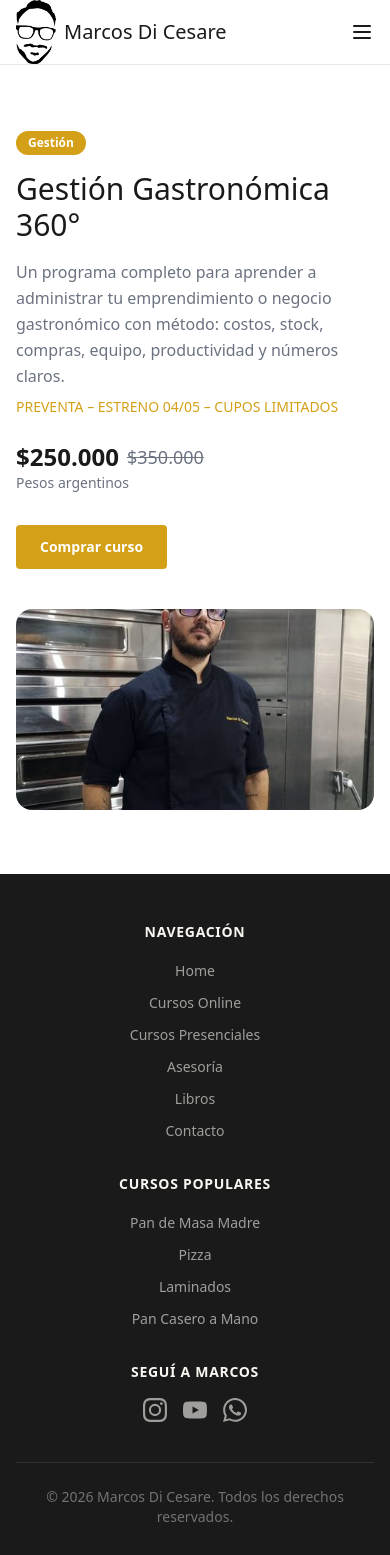
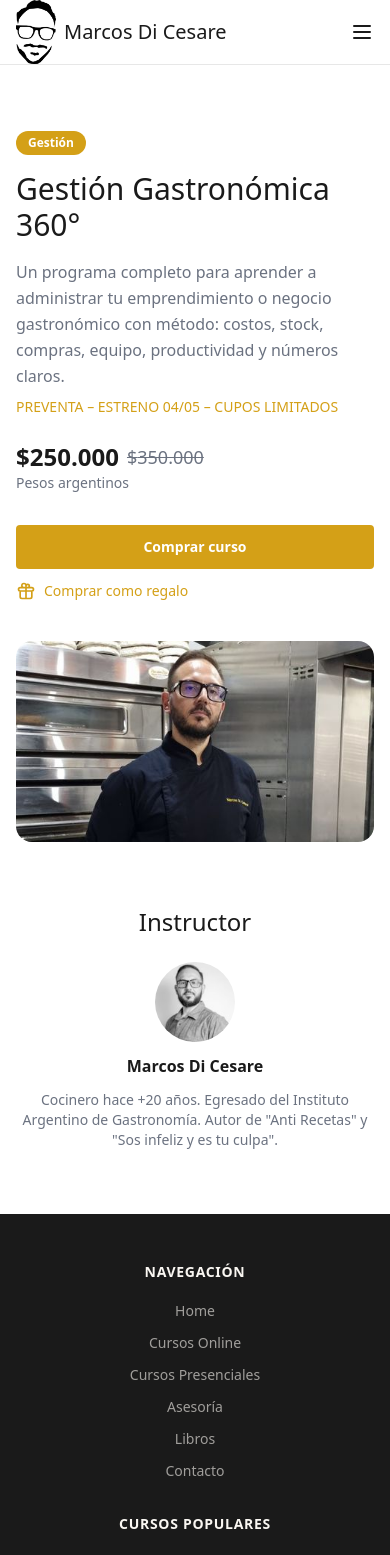
Before and after one commit to Marcus-dev-31/gastronomia-web, a Next.js app: page /cursos/gestion-gastronomica-360 in a window 390 px wide. Shown: the top 1555 px of the page. Built offline with nearby package versions, Linux system fonts and the light colour scheme; a web font is replaced by a local one.

Commit message:
feat: add sticky navbar, instructor section, gift purchase option and image fixes

```diff
--- a/app/asesoria/page.tsx
+++ b/app/asesoria/page.tsx
@@ -61,7 +61,8 @@ export default function AsesoriaPage() {
               </div>
             </div>
 
-            <div className="mt-8 flex flex-col sm:flex-row gap-4 justify-center md:justify-start">
+            <div className="mt-8 flex flex-col gap-4">
+  <div className="flex flex-col sm:flex-row gap-4 justify-center md:justify-start">
     <Button href="#">Contratar asesoría</Button>
     <Button
       href="https://wa.me/5491100000000"
@@ -69,6 +70,26 @@ export default function AsesoriaPage() {
     >
       Consultar por WhatsApp
     </Button>
+  </div>
+  <a
+    href="#"
+    className="inline-flex items-center gap-2 text-brand-gold text-sm font-medium hover:underline justify-center md:justify-start"
+  >
+    <svg
+      className="w-5 h-5"
+      fill="none"
+      stroke="currentColor"
+      viewBox="0 0 24 24"
+    >
+      <path
+        strokeLinecap="round"
+        strokeLinejoin="round"
+        strokeWidth={2}
+        d="M12 8v13m0-13V6a2 2 0 112 2h-2zm0 0V5.5A2.5 2.5 0 109.5 8H12zm-7 4h14M5 12a2 2 0 110-4h14a2 2 0 110 4M5 12v7a2 2 0 002 2h10a2 2 0 002-2v-7"
+      />
+    </svg>
+    Comprar como regalo
+  </a>
 </div>
           </div>
 
--- a/app/cursos/[slug]/page.tsx
+++ b/app/cursos/[slug]/page.tsx
@@ -9,7 +9,11 @@ export function generateStaticParams() {
   }));
 }
 
-export async function generateMetadata({ params }: { params: Promise<{ slug: string }> }) {
+export async function generateMetadata({
+  params,
+}: {
+  params: Promise<{ slug: string }>;
+}) {
   const { slug } = await params;
   const course = onlineCourses.find((c) => c.slug === slug);
 
@@ -84,9 +88,28 @@ export default async function CourseDetailPage({
               )}
             </div>
 
-            <div className="mt-8">
-              <Button href="#">Comprar curso</Button>
-            </div>
+            <div className="mt-8 flex flex-col gap-3">
+  <Button href="#">Comprar curso</Button>
+  <a
+    href="#"
+    className="inline-flex items-center gap-2 text-brand-gold text-sm font-medium hover:underline"
+  >
+    <svg
+      className="w-5 h-5"
+      fill="none"
+      stroke="currentColor"
+      viewBox="0 0 24 24"
+    >
+      <path
+        strokeLinecap="round"
+        strokeLinejoin="round"
+        strokeWidth={2}
+        d="M12 8v13m0-13V6a2 2 0 112 2h-2zm0 0V5.5A2.5 2.5 0 109.5 8H12zm-7 4h14M5 12a2 2 0 110-4h14a2 2 0 110 4M5 12v7a2 2 0 002 2h10a2 2 0 002-2v-7"
+      />
+    </svg>
+    Comprar como regalo
+  </a>
+</div>
           </div>
 
           {/* Imagen */}
@@ -99,6 +122,7 @@ export default async function CourseDetailPage({
                 sizes="(max-width: 768px) 100vw, 50vw"
                 priority
                 className="object-cover"
+                style={{ objectPosition: course.imagePosition || "top" }}
               />
             </div>
           </div>
@@ -229,6 +253,30 @@ export default async function CourseDetailPage({
             </div>
           </div>
         )}
+
+        {/* Instructor */}
+        <div className="mt-16 text-center">
+          <h2 className="font-serif text-2xl text-brand-dark mb-6">
+            Instructor
+          </h2>
+          <div className="flex flex-col items-center gap-3">
+            <Image
+              src="/images/marcos-instructor.webp"
+              alt="Marcos Di Cesare"
+              width={80}
+              height={80}
+              className="rounded-full grayscale"
+            />
+            <p className="font-semibold text-brand-dark">
+              Marcos Di Cesare
+            </p>
+            <p className="text-sm text-brand-gray max-w-md">
+              Cocinero hace +20 años. Egresado del Instituto Argentino
+              de Gastronomía. Autor de "Anti Recetas" y "Sos infeliz y
+              es tu culpa".
+            </p>
+          </div>
+        </div>
       </div>
     </section>
   );
--- a/app/cursos/page.tsx
+++ b/app/cursos/page.tsx
@@ -47,6 +47,7 @@ export default function CursosPage() {
               previousPrice={course.previousPrice}
               category={course.category}
               image={course.image}
+              imagePosition={course.imagePosition}
             />
           ))}
         </div>
--- a/components/Navbar.tsx
+++ b/components/Navbar.tsx
@@ -18,7 +18,7 @@ export default function Navbar() {
   const [isOpen, setIsOpen] = useState(false);
 
   return (
-    <nav className="bg-white border-b border-brand-dark/10">
+    <nav className="bg-white border-b border-brand-dark/10 sticky top-0 z-50">
       <div className="max-w-7xl mx-auto px-4 sm:px-6 lg:px-8">
         <div className="flex items-center justify-between h-16">
           {/* Logo */}
--- a/components/sections/FeaturedCourses.tsx
+++ b/components/sections/FeaturedCourses.tsx
@@ -28,6 +28,7 @@ export default function FeaturedCourses() {
                 previousPrice={course.previousPrice}
                 category={course.category}
                 image={course.image}
+                imagePosition={course.imagePosition}
               />
             </div>
           ))}
--- a/components/sections/Newsletter.tsx
+++ b/components/sections/Newsletter.tsx
@@ -15,7 +15,7 @@ export default function Newsletter() {
   };
 
   return (
-    <section className="bg-brand-dark py-16 md:py-24">
+    <section className="bg-brand-dark py-16 md:py-24 border-b border-brand-cream/10">
       <div className="max-w-2xl mx-auto px-4 sm:px-6 lg:px-8 text-center">
         <h2 className="font-serif text-3xl md:text-4xl text-brand-cream">
           Recibí una receta gratis
--- a/components/ui/CourseCard.tsx
+++ b/components/ui/CourseCard.tsx
@@ -10,6 +10,7 @@ interface CourseCardProps {
   previousPrice?: number;
   category: CourseCategory;
   image: string;
+  imagePosition?: string;
 }
 
 export default function CourseCard({
@@ -20,6 +21,7 @@ export default function CourseCard({
   previousPrice,
   category,
   image,
+  imagePosition = "top",
 }: CourseCardProps) {
   return (
     <Link
@@ -34,6 +36,7 @@ export default function CourseCard({
           fill
           sizes="(max-width: 640px) 100vw, (max-width: 1024px) 50vw, 33vw"
           className="object-cover group-hover:scale-105 transition-transform duration-300"
+          style={{ objectPosition: imagePosition || "top" }}
         />
         <span className="absolute top-3 left-3 bg-brand-gold text-white text-xs font-semibold px-3 py-1 rounded-full">
           {category}
--- a/data/online-courses.ts
+++ b/data/online-courses.ts
@@ -20,6 +20,7 @@ export const onlineCourses: OnlineCourse[] = [
     requirements: "",
     syllabus: [],
     resources: [],
+    imagePosition: "center 30%",
   },
   {
     slug: "pan-de-burger",
--- a/types/index.ts
+++ b/types/index.ts
@@ -21,6 +21,7 @@ export interface OnlineCourse {
   requirements: string;
   syllabus: string[];
   resources: string[];
+  imagePosition?: string;  // "top" | "center" | "bottom";
 }
 
 export interface InPersonCourse {
```
Also changed, not shown: public/images/marcos-instructor.webp (added). Lines whose indentation alone changed are shown as unchanged.
